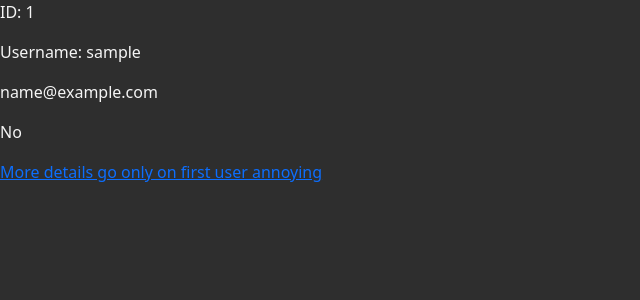
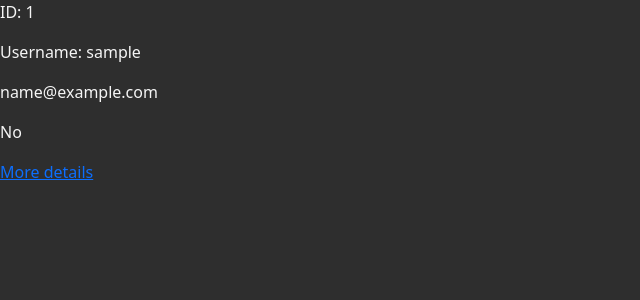
Before and after one commit to domino659/Otterworld, a Symfony app: template src/templates/user/index.html.twig in a window 1280 px wide. Shown: the top 300 px of the page, without its empty margins (0-640 px from the left). Run offline with Twig, Linux system fonts and the light colour scheme; the template is opened without the code that fills it: most values are stand-ins (such as "Sample title", 1, 10 or a date in 2020); some libraries are stand-ins or nearby versions.

Commit message:
fixed error

```diff
--- a/src/templates/user/index.html.twig
+++ b/src/templates/user/index.html.twig
@@ -13,7 +13,7 @@
     <P class'display-5'>{{ user.email }}</P>
     <P class'display-5'>{{ user.IsAdmin ?'Yes':'No'}}</P>
     <a href="{{ path('app_user_show', { email: user.email }) }}">
-        More details go only on first user annoying
+        More details
     </a>
     <br>
   {% endfor %}
```
